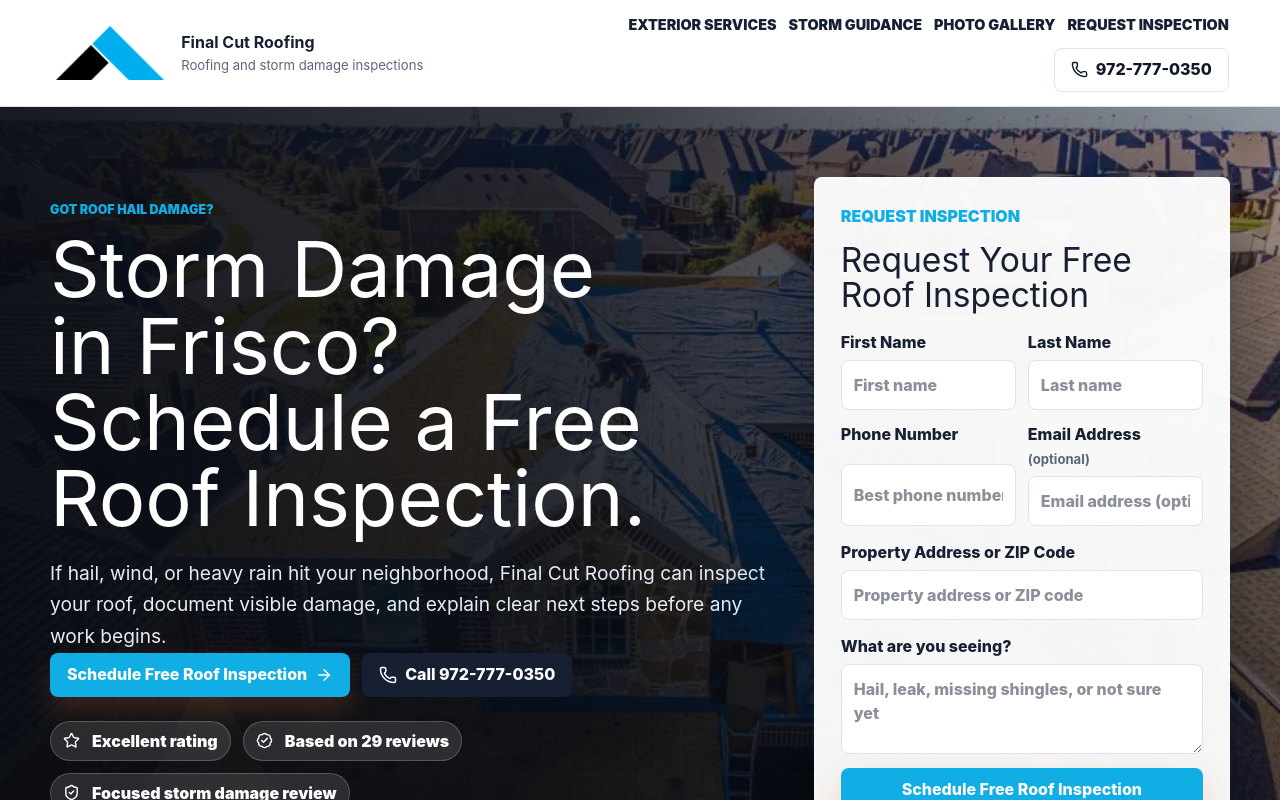
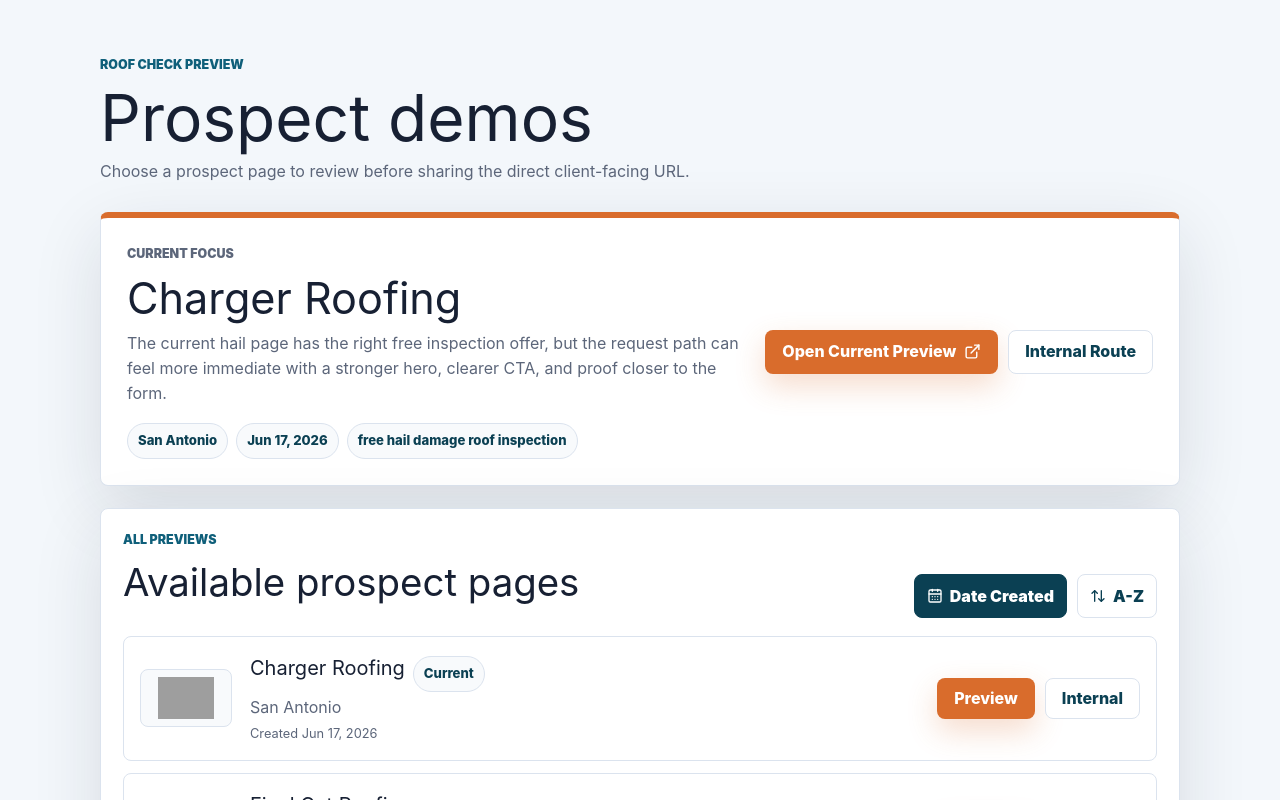
Before and after one commit to dpons222/Business, a Next.js app in the folder EXPERIMENTS/001-roofing-landing-page-service/product/demo-app/: page / in a window 1280 px wide. Shown: the top 800 px of the page. Built offline with nearby package versions, Linux system fonts and the light colour scheme; grey boxes are pictures that could not be loaded.

Commit message:
Add prospect preview dashboard
Adds the internal root preview dashboard with active prospect and sorting controls.

```diff
--- a/EXPERIMENTS/001-roofing-landing-page-service/product/demo-app/app/globals.css
+++ b/EXPERIMENTS/001-roofing-landing-page-service/product/demo-app/app/globals.css
@@ -1510,6 +1510,48 @@
   .insurance-band .button {
     width: 100%;
   }
+
+  .preview-dashboard-inner {
+    width: calc(100% - 28px);
+    padding: 34px 0;
+  }
+
+  .active-preview,
+  .preview-list-toolbar,
+  .preview-row {
+    grid-template-columns: 1fr;
+  }
+
+  .active-preview {
+    padding: 20px;
+  }
+
+  .preview-actions,
+  .preview-row-actions,
+  .sort-controls {
+    width: 100%;
+    justify-content: stretch;
+  }
+
+  .preview-actions .button,
+  .preview-row-actions .button,
+  .sort-button {
+    flex: 1 1 0;
+    justify-content: center;
+  }
+
+  .preview-list-toolbar {
+    display: grid;
+    align-items: stretch;
+  }
+
+  .preview-list-section {
+    padding: 16px;
+  }
+
+  .preview-logo-slot {
+    width: 100%;
+  }
 }
 
 .variants-index,
@@ -1590,6 +1632,237 @@
 .prospects-list small {
   color: var(--muted);
   line-height: 1.45;
+}
+
+.preview-dashboard {
+  min-height: 100vh;
+  overflow-x: hidden;
+  background: #f3f7fb;
+  color: var(--ink);
+}
+
+.preview-dashboard-inner {
+  width: min(1080px, calc(100% - 40px));
+  margin: 0 auto;
+  padding: 56px 0;
+}
+
+.preview-dashboard-heading {
+  margin-bottom: 28px;
+}
+
+.preview-dashboard-heading h1 {
+  margin-bottom: 10px;
+  font-size: clamp(2.3rem, 5vw, 4.25rem);
+  letter-spacing: 0;
+}
+
+.preview-dashboard-heading p:last-child,
+.active-preview p,
+.preview-row p,
+.preview-row small {
+  color: var(--muted);
+  line-height: 1.55;
+  overflow-wrap: anywhere;
+}
+
+.active-preview,
+.preview-list-section,
+.preview-row {
+  border: 1px solid var(--line);
+  border-radius: 8px;
+  background: #fff;
+  box-shadow: var(--shadow);
+}
+
+.active-preview {
+  display: grid;
+  grid-template-columns: minmax(0, 1fr);
+  gap: 24px;
+  align-items: center;
+  padding: 26px;
+  border-top: 6px solid var(--accent);
+}
+
+.active-preview h2,
+.preview-list-toolbar h2,
+.preview-row h3 {
+  letter-spacing: 0;
+}
+
+.active-preview h2 {
+  margin-bottom: 10px;
+  font-size: clamp(1.8rem, 4vw, 2.7rem);
+}
+
+.preview-actions,
+.preview-row-actions,
+.sort-controls,
+.preview-meta-row,
+.preview-title-row {
+  display: flex;
+  align-items: center;
+}
+
+.preview-actions,
+.preview-row-actions,
+.sort-controls {
+  gap: 10px;
+}
+
+.preview-actions {
+  flex-wrap: wrap;
+  justify-content: flex-end;
+}
+
+.preview-meta-row {
+  flex-wrap: wrap;
+  gap: 8px;
+  margin-top: 18px;
+}
+
+.preview-meta-row span,
+.active-pill {
+  border: 1px solid var(--line);
+  border-radius: 999px;
+  padding: 7px 10px;
+  background: #f8fafc;
+  color: var(--primary-dark);
+  font-size: 0.82rem;
+  font-weight: 850;
+}
+
+.preview-list-section {
+  margin-top: 22px;
+  padding: 22px;
+}
+
+.preview-list-toolbar {
+  display: grid;
+  justify-content: stretch;
+  gap: 16px;
+  align-items: stretch;
+  margin-bottom: 18px;
+}
+
+.sort-button {
+  display: inline-flex;
+  align-items: center;
+  gap: 7px;
+  min-height: 40px;
+  border: 1px solid var(--line);
+  border-radius: 8px;
+  padding: 9px 12px;
+  background: #fff;
+  color: var(--primary-dark);
+  font-weight: 900;
+  cursor: pointer;
+}
+
+.sort-button.active {
+  border-color: var(--primary-dark);
+  background: var(--primary-dark);
+  color: #fff;
+}
+
+.preview-list {
+  display: grid;
+  gap: 12px;
+}
+
+.preview-row {
+  display: grid;
+  grid-template-columns: minmax(0, 1fr);
+  gap: 18px;
+  align-items: center;
+  padding: 16px;
+  box-shadow: none;
+}
+
+.preview-logo-slot {
+  display: grid;
+  place-items: center;
+  width: 100%;
+  height: 58px;
+  border: 1px solid var(--line);
+  border-radius: 8px;
+  background: #f8fafc;
+}
+
+.preview-logo-slot img {
+  max-width: 78px;
+  max-height: 42px;
+  object-fit: contain;
+}
+
+.preview-logo-slot span {
+  color: var(--primary-dark);
+  font-size: 0.8rem;
+  font-weight: 900;
+  text-align: center;
+}
+
+.preview-title-row {
+  flex-wrap: wrap;
+  gap: 8px;
+}
+
+.preview-row h3 {
+  font-size: 1.25rem;
+}
+
+.preview-row .button {
+  min-height: 40px;
+}
+
+@media (min-width: 760px) {
+  .active-preview {
+    grid-template-columns: minmax(0, 1fr) auto;
+  }
+
+  .preview-list-toolbar {
+    display: flex;
+    justify-content: space-between;
+    align-items: flex-end;
+  }
+
+  .preview-row {
+    grid-template-columns: 92px minmax(0, 1fr) auto;
+  }
+
+  .preview-logo-slot {
+    width: 92px;
+  }
+
+  .preview-actions {
+    justify-content: flex-end;
+  }
+}
+
+@media (max-width: 640px) {
+  .preview-actions,
+  .preview-row-actions,
+  .sort-controls {
+    width: 100%;
+    display: grid;
+    justify-content: stretch;
+  }
+
+  .preview-actions,
+  .preview-row-actions {
+    grid-template-columns: 1fr;
+  }
+
+  .sort-controls {
+    grid-template-columns: 1fr 1fr;
+  }
+
+  .preview-actions .button,
+  .preview-row-actions .button,
+  .sort-button {
+    flex: 1 1 0;
+    justify-content: center;
+  }
 }
 
 .variant-page {
--- a/EXPERIMENTS/001-roofing-landing-page-service/product/demo-app/app/page.tsx
+++ b/EXPERIMENTS/001-roofing-landing-page-service/product/demo-app/app/page.tsx
@@ -1,6 +1,8 @@
-import { RoofingLandingPage } from "../components/RoofingLandingPage";
-import { defaultProspect } from "../lib/prospects";
+import { ProspectPreviewDashboard } from "../components/ProspectPreviewDashboard";
+import { activeProspectSlug, getProspectBySlug, prospects } from "../lib/prospects";
 
 export default function Home() {
-  return <RoofingLandingPage prospect={defaultProspect} />;
+  const activeProspect = getProspectBySlug(activeProspectSlug) ?? prospects[0];
+
+  return <ProspectPreviewDashboard activeProspect={activeProspect} prospects={prospects} />;
 }
--- /dev/null
+++ b/EXPERIMENTS/001-roofing-landing-page-service/product/demo-app/components/ProspectPreviewDashboard.tsx
@@ -0,0 +1,132 @@
+"use client";
+
+import { useMemo, useState } from "react";
+import { ArrowUpDown, CalendarDays, ExternalLink } from "lucide-react";
+import type { ProspectData } from "../lib/prospects";
+
+type SortMode = "name" | "date";
+
+type ProspectPreviewDashboardProps = {
+  activeProspect: ProspectData;
+  prospects: ProspectData[];
+};
+
+function formatDate(date: string) {
+  return new Intl.DateTimeFormat("en", {
+    month: "short",
+    day: "numeric",
+    year: "numeric",
+  }).format(new Date(`${date}T00:00:00`));
+}
+
+export function ProspectPreviewDashboard({
+  activeProspect,
+  prospects,
+}: ProspectPreviewDashboardProps) {
+  const [sortMode, setSortMode] = useState<SortMode>("date");
+
+  const sortedProspects = useMemo(() => {
+    return [...prospects].sort((first, second) => {
+      if (sortMode === "name") {
+        return first.companyName.localeCompare(second.companyName);
+      }
+
+      return second.createdAt.localeCompare(first.createdAt);
+    });
+  }, [prospects, sortMode]);
+
+  return (
+    <main className="preview-dashboard">
+      <section className="preview-dashboard-inner">
+        <div className="preview-dashboard-heading">
+          <p className="eyebrow">Roof Check Preview</p>
+          <h1>Prospect demos</h1>
+          <p>Choose a prospect page to review before sharing the direct client-facing URL.</p>
+        </div>
+
+        <section className="active-preview" aria-labelledby="active-preview-title">
+          <div>
+            <p className="eyebrow">Current focus</p>
+            <h2 id="active-preview-title">{activeProspect.companyName}</h2>
+            <p>{activeProspect.observedIssue}</p>
+            <div className="preview-meta-row">
+              <span>{activeProspect.city}</span>
+              <span>{formatDate(activeProspect.createdAt)}</span>
+              <span>{activeProspect.primaryService}</span>
+            </div>
+          </div>
+          <div className="preview-actions">
+            <a className="button button-primary" href={`/${activeProspect.slug}`}>
+              Open Current Preview
+              <ExternalLink size={17} aria-hidden="true" />
+            </a>
+            <a className="button button-ghost" href={`/prospects/${activeProspect.slug}`}>
+              Internal Route
+            </a>
+          </div>
+        </section>
+
+        <section className="preview-list-section" aria-labelledby="preview-list-title">
+          <div className="preview-list-toolbar">
+            <div>
+              <p className="eyebrow">All previews</p>
+              <h2 id="preview-list-title">Available prospect pages</h2>
+            </div>
+            <div className="sort-controls" aria-label="Sort prospect previews">
+              <button
+                className={sortMode === "date" ? "sort-button active" : "sort-button"}
+                type="button"
+                onClick={() => setSortMode("date")}
+              >
+                <CalendarDays size={16} aria-hidden="true" />
+                Date Created
+              </button>
+              <button
+                className={sortMode === "name" ? "sort-button active" : "sort-button"}
+                type="button"
+                onClick={() => setSortMode("name")}
+              >
+                <ArrowUpDown size={16} aria-hidden="true" />
+                A-Z
+              </button>
+            </div>
+          </div>
+
+          <div className="preview-list">
+            {sortedProspects.map((prospect) => {
+              const isActive = prospect.slug === activeProspect.slug;
+
+              return (
+                <article className="preview-row" key={prospect.slug}>
+                  <div className="preview-logo-slot">
+                    {prospect.logoUrl ? (
+                      <img src={prospect.logoUrl} alt={`${prospect.companyName} logo`} />
+                    ) : (
+                      <span>{prospect.shortName}</span>
+                    )}
+                  </div>
+                  <div>
+                    <div className="preview-title-row">
+                      <h3>{prospect.companyName}</h3>
+                      {isActive ? <span className="active-pill">Current</span> : null}
+                    </div>
+                    <p>{prospect.city}</p>
+                    <small>Created {formatDate(prospect.createdAt)}</small>
+                  </div>
+                  <div className="preview-row-actions">
+                    <a className="button button-primary" href={`/${prospect.slug}`}>
+                      Preview
+                    </a>
+                    <a className="button button-ghost" href={`/prospects/${prospect.slug}`}>
+                      Internal
+                    </a>
+                  </div>
+                </article>
+              );
+            })}
+          </div>
+        </section>
+      </section>
+    </main>
+  );
+}
--- a/EXPERIMENTS/001-roofing-landing-page-service/product/demo-app/lib/prospects/charger-roofing.ts
+++ b/EXPERIMENTS/001-roofing-landing-page-service/product/demo-app/lib/prospects/charger-roofing.ts
@@ -4,6 +4,7 @@
   slug: "charger-roofing",
   companyName: "Charger Roofing",
   shortName: "Charger",
+  createdAt: "2026-06-17",
   city: "San Antonio",
   serviceArea: "San Antonio and surrounding areas",
   phone: "(210) 305-ROOF",
--- a/EXPERIMENTS/001-roofing-landing-page-service/product/demo-app/lib/prospects/final-cut-roofing.ts
+++ b/EXPERIMENTS/001-roofing-landing-page-service/product/demo-app/lib/prospects/final-cut-roofing.ts
@@ -6,6 +6,7 @@
   slug: "final-cut-roofing",
   companyName: "Final Cut Roofing",
   shortName: "Final Cut",
+  createdAt: "2026-06-16",
   city: "Frisco",
   serviceArea: "Frisco, McKinney, Plano, The Colony, Denton, and nearby DFW neighborhoods",
   phone: "972-777-0350",
--- a/EXPERIMENTS/001-roofing-landing-page-service/product/demo-app/lib/prospects/index.ts
+++ b/EXPERIMENTS/001-roofing-landing-page-service/product/demo-app/lib/prospects/index.ts
@@ -9,6 +9,7 @@
 export const prospects: ProspectData[] = [finalCutRoofing, chargerRoofing];
 
 export const defaultProspect = finalCutRoofing;
+export const activeProspectSlug = chargerRoofing.slug;
 
 export function getProspectBySlug(slug: string): ProspectData | undefined {
   return prospects.find((prospect) => prospect.slug === slug);
--- a/EXPERIMENTS/001-roofing-landing-page-service/product/demo-app/lib/prospects/types.ts
+++ b/EXPERIMENTS/001-roofing-landing-page-service/product/demo-app/lib/prospects/types.ts
@@ -7,6 +7,7 @@
   slug: string;
   companyName: string;
   shortName: string;
+  createdAt: string;
   city: string;
   serviceArea: string;
   phone: string;
```
Also changed, not shown: 1 other file (tests, documents, lock files or other folders).
